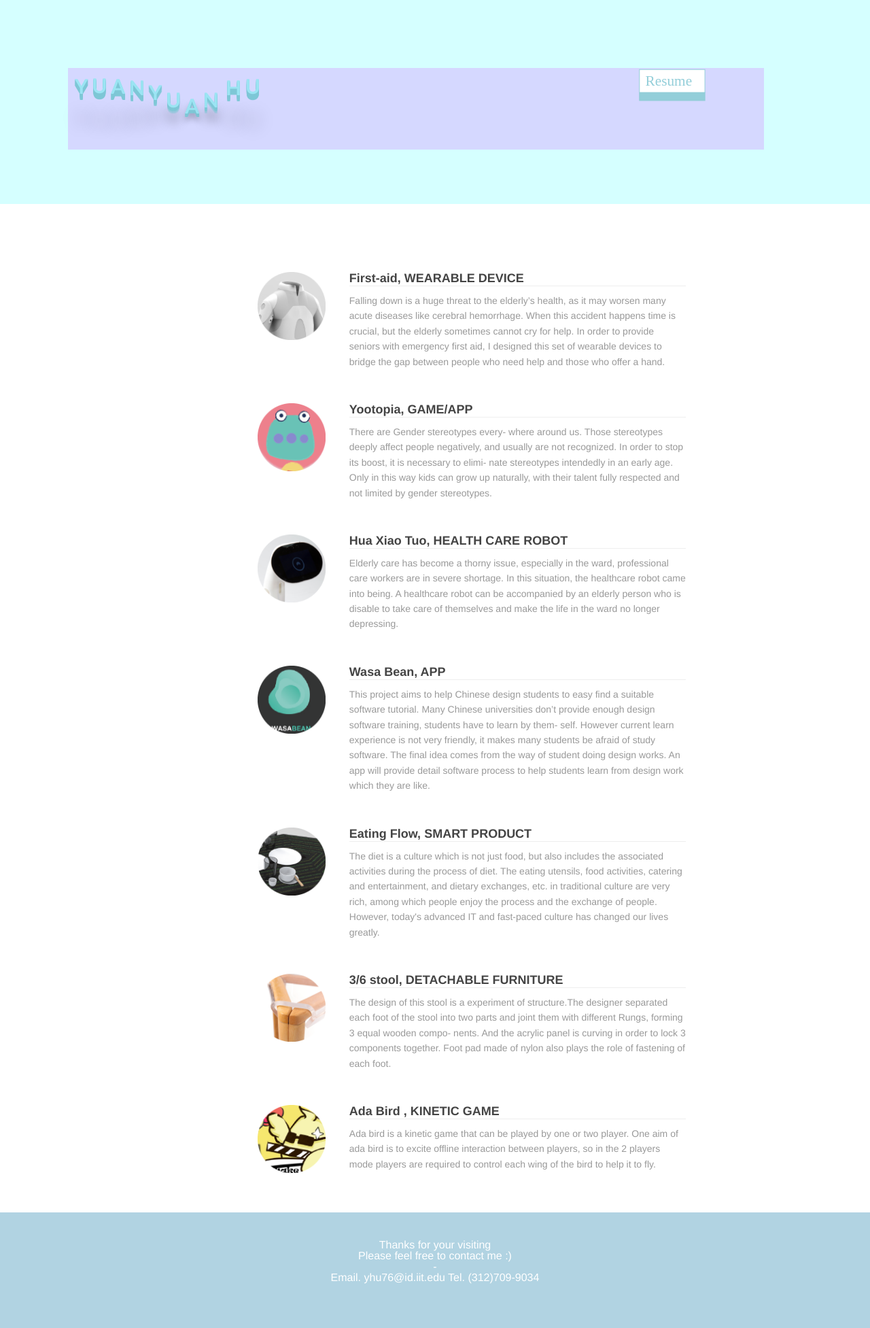
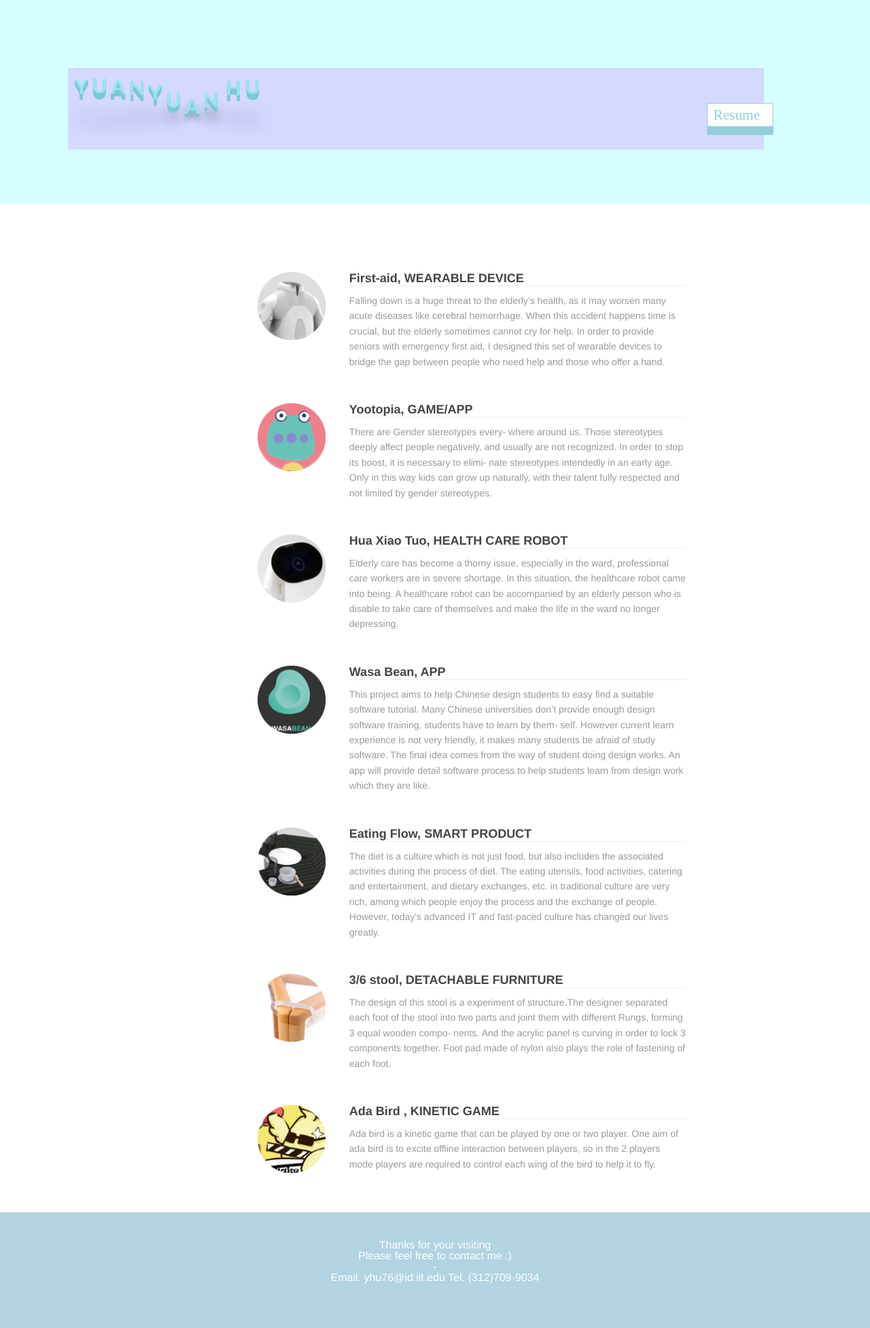
Before and after one commit to yuanyuanhu96/Potfolio-Archive, a Jekyll site: the page built from index.md, in a window 1280 px wide. Shown: the whole page at 68% size. Built offline with Jekyll 4.4.1, drawn with Linux system fonts in a browser that asks for light colours.

Commit message:
Update style.css

```diff
--- a/_includes/style.css
+++ b/_includes/style.css
@@ -323,10 +323,10 @@ h1 span:nth-child(11) {
 .resume
 {
 position: relative;
-margin-right: 100px;
  width: 100px;
   height: 50px;
  float: right;
+	margin-top:50px;
 }
 
 
```
